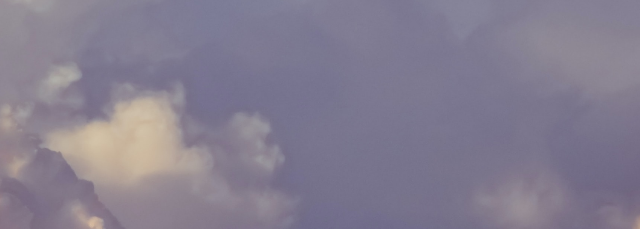
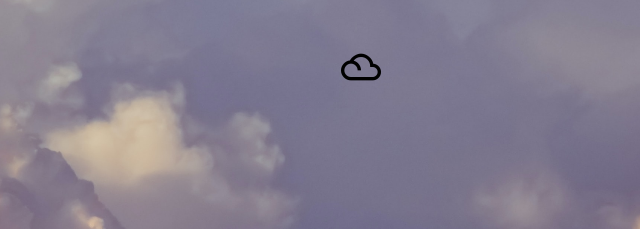
Before and after one commit to Ikram432k/weather_app, a website built with webpack: page dist/index.html in a window 1280 px wide. Shown: the part 168-397 px from the top of the page, 279-919 px from the left. Built offline with nearby package versions, Linux system fonts and the light colour scheme.

Commit message:
dist/index.html

```diff
--- a/dist/index.html
+++ b/dist/index.html
@@ -28,6 +28,9 @@
       <p class="error-msg"></p>
     </div>
     <div class="info-container">
+      <i class="material-icons">
+      filter_drama
+    </i>
         <h3 class="cityName"></h3>
         <p id="temperature"></p>
         <p id="feels-like"></p>
```
